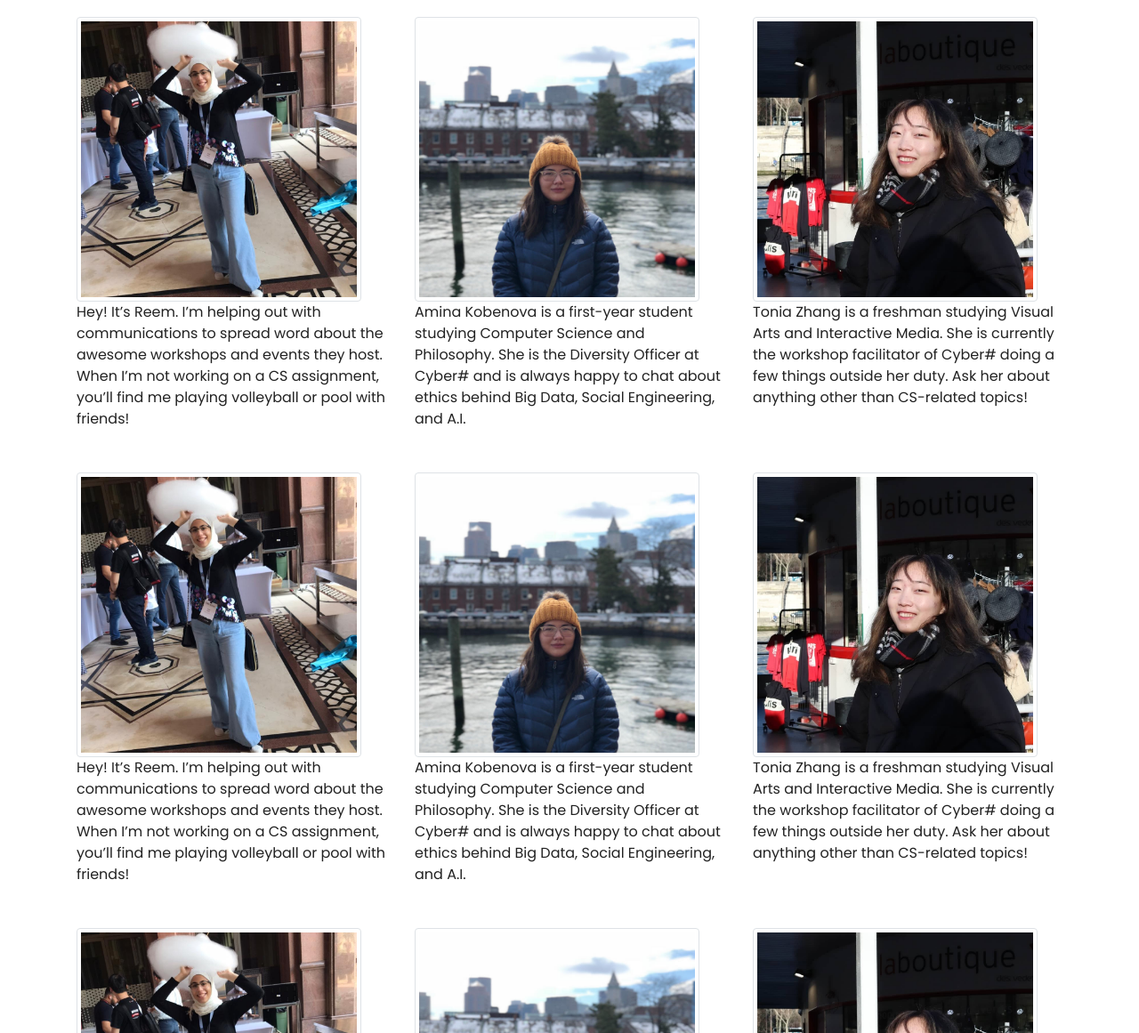
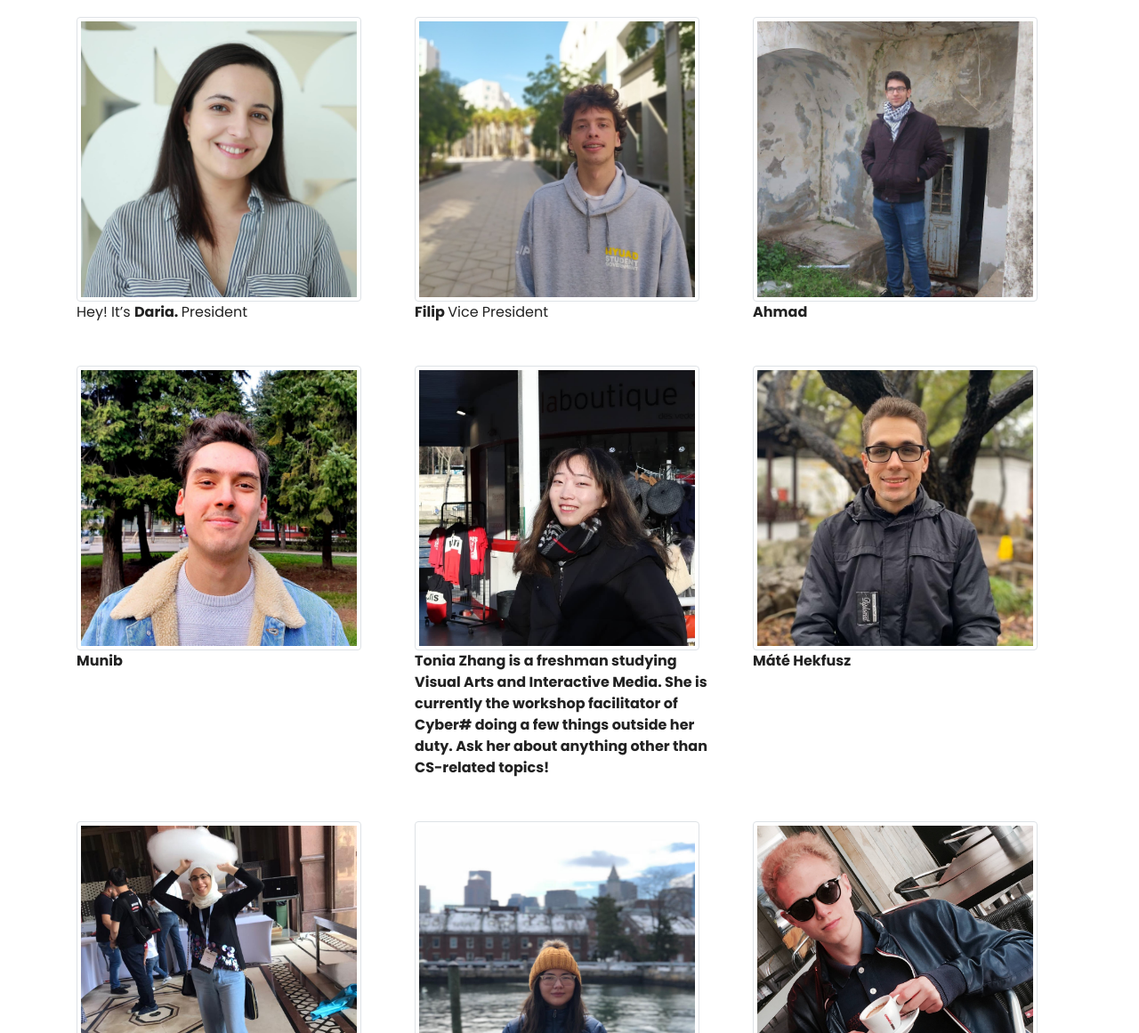
Before and after one commit to sashanksilwal/cyberhash.github.io, a plain HTML site: page team.html in a window 1280 px wide. Shown: the part 139-1300 px from the top of the page at 89% size. Drawn offline with nearby package versions, Linux system fonts and the light colour scheme.

Commit message:
added headshot

```diff
--- a/team.html
+++ b/team.html
@@ -61,9 +61,9 @@
     <div class="col-md-4">
       <div class="thumbnail">
 
-          <img src="img/team/reem-headshot.jpg" alt="Reem" class="img-fluid img-thumbnail" style="width: 20rem; height: 20rem;">
+          <img src="img/team/daria-headshot.jpg" alt="Daria." class="img-fluid img-thumbnail" style="width: 20rem; height: 20rem;">
           <div class="caption">
-            <p>Hey! It’s Reem.  I’m helping out with communications to spread word about the awesome workshops and events they host. When I’m not working on a CS assignment, you’ll find me playing volleyball or pool with friends!</p>
+            <p>Hey! It’s <strong> Daria. </strong> President </p>
           </div>
 
       </div>
@@ -71,9 +71,31 @@
     <div class="col-md-4">
       <div class="thumbnail">
 
-          <img src="img/team/amina-headshot.jpg" alt="Amina" class="img-fluid img-thumbnail" style="width: 20rem; height: 20rem;">
+          <img src="img/team/filip-headshot.jpg" alt="Hotty Filip" class="img-fluid img-thumbnail" style="width: 20rem; height: 20rem;">
           <div class="caption">
-            <p>Amina Kobenova is a first-year student studying Computer Science and Philosophy. She is the Diversity Officer at Cyber# and is always happy to chat about ethics behind Big Data, Social Engineering, and A.I.</p>
+            <p><strong>Filip </strong> Vice President</p>
+          </div>
+
+      </div>
+    </div>
+    <div class="col-md-4">
+      <div class="thumbnail">
+
+          <img src="img/team/ahmad-headshot.jpg" alt="Ahmad" class="img-fluid img-thumbnail" style="width: 20rem; height: 20rem;">
+          <div class="caption">
+            <p><strong>Ahmad</p>
+          </div>
+
+      </div>
+    </div>
+  </div>
+ <div class="row">
+    <div class="col-md-4">
+      <div class="thumbnail">
+
+          <img src="img/team/munib-headshot.jpg" alt="Munib" class="img-fluid img-thumbnail" style="width: 20rem; height: 20rem;">
+          <div class="caption">
+            <p>Munib</p>
           </div>
 
       </div>
@@ -83,19 +105,7 @@
 
           <img src="img/team/toniya-headshot.jpg" alt="Tonia" class="img-fluid img-thumbnail" style="width: 20rem; height: 20rem;">
           <div class="caption">
-            <p>Tonia Zhang is a freshman studying Visual Arts and Interactive Media. She is currently the workshop facilitator of Cyber# doing a few things outside her duty. Ask her about anything other than CS-related topics!</p>
-          </div>
-
-      </div>
-    </div>
-  </div>
- <div class="row">
-    <div class="col-md-4">
-      <div class="thumbnail">
-
-          <img src="img/team/reem-headshot.jpg" alt="Reem" class="img-fluid img-thumbnail" style="width: 20rem; height: 20rem;">
-          <div class="caption">
-            <p>Hey! It’s Reem.  I’m helping out with communications to spread word about the awesome workshops and events they host. When I’m not working on a CS assignment, you’ll find me playing volleyball or pool with friends!</p>
+            <p><strong>Tonia Zhang </strong> is a freshman studying Visual Arts and Interactive Media. She is currently the workshop facilitator of Cyber# doing a few things outside her duty. Ask her about anything other than CS-related topics! </p>
           </div>
 
       </div>
@@ -103,19 +113,9 @@
     <div class="col-md-4">
       <div class="thumbnail">
 
-          <img src="img/team/amina-headshot.jpg" alt="Amina" class="img-fluid img-thumbnail" style="width: 20rem; height: 20rem;">
+          <img src="img/team/mate-headshot.jpg" alt="Mate" class="img-fluid img-thumbnail" style="width: 20rem; height: 20rem;">
           <div class="caption">
-            <p>Amina Kobenova is a first-year student studying Computer Science and Philosophy. She is the Diversity Officer at Cyber# and is always happy to chat about ethics behind Big Data, Social Engineering, and A.I.</p>
-          </div>
-
-      </div>
-    </div>
-    <div class="col-md-4">
-      <div class="thumbnail">
-
-          <img src="img/team/toniya-headshot.jpg" alt="Tonia" class="img-fluid img-thumbnail" style="width: 20rem; height: 20rem;">
-          <div class="caption">
-            <p>Tonia Zhang is a freshman studying Visual Arts and Interactive Media. She is currently the workshop facilitator of Cyber# doing a few things outside her duty. Ask her about anything other than CS-related topics!</p>
+            <p>Máté Hekfusz</p>
           </div>
 
       </div>
@@ -145,9 +145,9 @@
     <div class="col-md-4">
       <div class="thumbnail">
 
-          <img src="img/team/toniya-headshot.jpg" alt="Tonia" class="img-fluid img-thumbnail" style="width: 20rem; height: 20rem;">
+          <img src="img/team/lukas-headshot.jpg" alt="Lukas" class="img-fluid img-thumbnail" style="width: 20rem; height: 20rem;">
           <div class="caption">
-            <p>Tonia Zhang is a freshman studying Visual Arts and Interactive Media. She is currently the workshop facilitator of Cyber# doing a few things outside her duty. Ask her about anything other than CS-related topics!</p>
+            <p>Lukas</p>
           </div>
 
       </div>
```
Also changed, not shown: img/team/ahmad-headshot.jpg (added), img/team/daria-headshot.jpg (added), img/team/filip-headshot.jpg (added), img/team/lukas-headshot.jpg (added), img/team/mate-headshot.jpg (added), img/team/munib-headshot.jpg (added), 4 other files.
